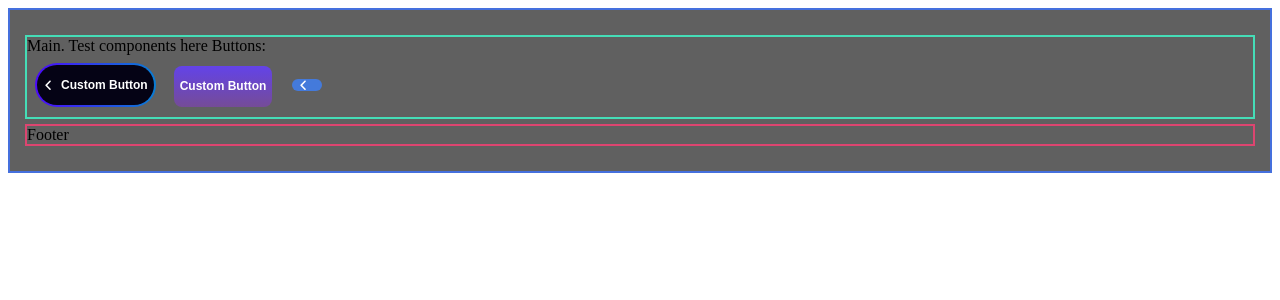
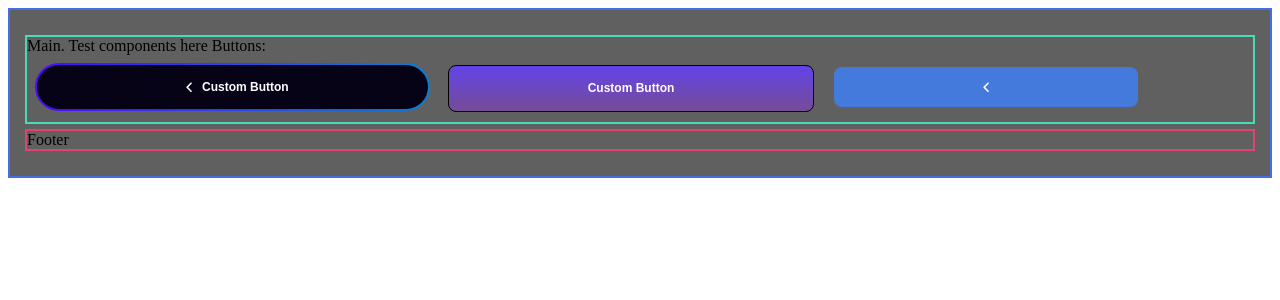
Before and after one commit to sinum-capital/sinum-web-fe, a Next.js app: page / in a window 1280 px wide. Shown: the top 300 px of the page. Built offline with nearby package versions, Linux system fonts and the light colour scheme.

Commit message:
Completed CustomButton

```diff
--- a/app/globals.scss
+++ b/app/globals.scss
@@ -132,6 +132,12 @@
   --text-color6: #{$textColor6};
   --text-color7: #{$textColor7};
   --text-color8: #{$textColor8};
+
+  // border colors
+  --border-color1: #{brdC1};
+  --border-color2: #{brdC2};
+  --border-color3: #{brdC3};
+
 }
 
 .theme-green {
--- a/app/page.tsx
+++ b/app/page.tsx
@@ -23,6 +23,7 @@ export default function Home() {
             imageProps={{ height: 10, width: 10, iconSrc: icon }}
             onClick={() => console.log("Button clicked!")}
             disabled={false}
+            // imgFirst={false}
           />
           <CustomButton
             colorSet="c12"
@@ -35,6 +36,8 @@ export default function Home() {
               lineHeight: "14.46px",
               colorSet: "clr2"
             }}
+            borderClr="brdC1"
+            borderWdt={1}
           />
           <CustomButton
             colorSet="c7"
--- a/app/styles/defaultTheme.scss
+++ b/app/styles/defaultTheme.scss
@@ -129,6 +129,11 @@ $textColor6: #1f1f21;
 $textColor7: #cdc9c9;
 $textColor8: #e2dfdf;
 
+// border colors
+$brdC1: #8491A5;
+$brdC2: #343434;
+$brdC3: #A3A1A1;
+
 // Fonts
 $font-family: "Inter", sans-serif;
 $second-family: "Instrument Sans", sans-serif;
--- a/ui-components/CustomButton/CustomButton.module.scss
+++ b/ui-components/CustomButton/CustomButton.module.scss
@@ -1,6 +1,12 @@
 .button-wrapper {
   display: inline-block;
   position: relative;
+}
+
+
+.textDefaultStyles {
+  margin: 0;
+  padding: 0;
 }
 
 .custom-button {
@@ -17,7 +23,6 @@
   }
 }
 
-// Стилі для градієнтного бордера
 .b1 {
   &::before {
     content: "";
@@ -52,6 +57,7 @@
 
 .button-icon {
   margin-right: 8px;
+  margin-left: 8px;
 }
 
 // Стилі для радіусів звичайної кнопки
@@ -251,3 +257,17 @@
     color: var(--text-color1);
   }
 }
+
+// border colors
+.button-wrapper .brdC1{
+  border-style: solid;
+  border-color: var(--border-color1);
+}
+.button-wrapper .brdC2{
+  border-style: solid;
+  border-color: var(--border-color2);
+}
+.button-wrapper .brdC3{
+  border-style: solid;
+  border-color: var(--border-color3);
+}
--- a/ui-components/CustomButton/CustomButton.tsx
+++ b/ui-components/CustomButton/CustomButton.tsx
@@ -15,6 +15,10 @@ import React, { useState } from "react";
 //clr7 - ffffff, ffffff, #1F1F21, ffffff
 //clr8 - #FFFFFF, #E2DFDF, #FFFFFF, FFFFFF
 
+//brdC1 - #8491A5
+//brdC2 - #343434
+//brdC3 - #A3A1A1
+
 interface CustomButtonProps {
   text?: string;
   onClick?: () => void;
@@ -29,6 +33,8 @@ interface CustomButtonProps {
     height: number;
   };
   borderRadius?: "r1" | "r2" | "r3";
+  borderWdt?: number,
+  borderClr?: "brdC1" | "brdC2" | "brdC3"
   gradientBorder?: "b1";
   colorSet?:
     | "c1"
@@ -64,6 +70,9 @@ interface CustomButtonProps {
       | "clr7"
       | "clr8";
   };
+  imgFirst?: boolean;
+  hPdg?: number;
+  vPdg?: number;
 }
 
 export const CustomButton: React.FC<CustomButtonProps> = ({
@@ -77,6 +86,11 @@ export const CustomButton: React.FC<CustomButtonProps> = ({
   gradientBorder,
   colorSet = "c1",
   textStyle,
+  imgFirst = true,
+  hPdg = 139,
+  vPdg = 15,
+  borderWdt = 0,
+  borderClr = "brdC1"
 }) => {
   const [isHovered, setIsHovered] = useState(false);
   const [isPressed, setIsPressed] = useState(false);
@@ -104,7 +118,7 @@ export const CustomButton: React.FC<CustomButtonProps> = ({
       style={wrapperStyle}
     >
       <button
-        style={buttonColorStyles}
+        style={{'padding': ` ${vPdg}px ${hPdg}px`, 'borderWidth': ` ${borderWdt}px`, ...buttonColorStyles}}
         onClick={onClick}
         onMouseEnter={() => setIsHovered(true)}
         onMouseLeave={() => {
@@ -114,11 +128,11 @@ export const CustomButton: React.FC<CustomButtonProps> = ({
         onMouseDown={() => setIsPressed(true)}
         onMouseUp={() => setIsPressed(false)}
         disabled={disabled}
-        className={`${styles["custom-button"]} ${
+        className={`${styles["custom-button"]} ${styles[borderClr]} ${
           borderRadius ? styles[borderRadius] : ""
         } ${gradientBorder ? styles[gradientBorder] : ""}`}
       >
-        {imageProps && (
+        {imageProps && imgFirst && (
           <Image
             src={imageProps.iconSrc}
             alt={imageProps.icopAlt || "sinum-image"}
@@ -135,10 +149,20 @@ export const CustomButton: React.FC<CustomButtonProps> = ({
               fontSize: textStyle?.fontSize,
               lineHeight: textStyle?.lineHeight,
             }}
-            className={styles[textStyle?.colorSet || "clr1"]}
+            className={`${styles.textDefaultStyles} ${styles[textStyle?.colorSet || "clr1"]}`}
           >
             {text}
           </p>
+        )}
+        {imageProps && !imgFirst && (
+          <Image
+            src={imageProps.iconSrc}
+            alt={imageProps.icopAlt || "sinum-image"}
+            width={imageProps.width}
+            height={imageProps.height}
+            className={styles["button-icon"]}
+            style={imageProps.imageStyles || {}}
+          />
         )}
       </button>
     </div>
```
